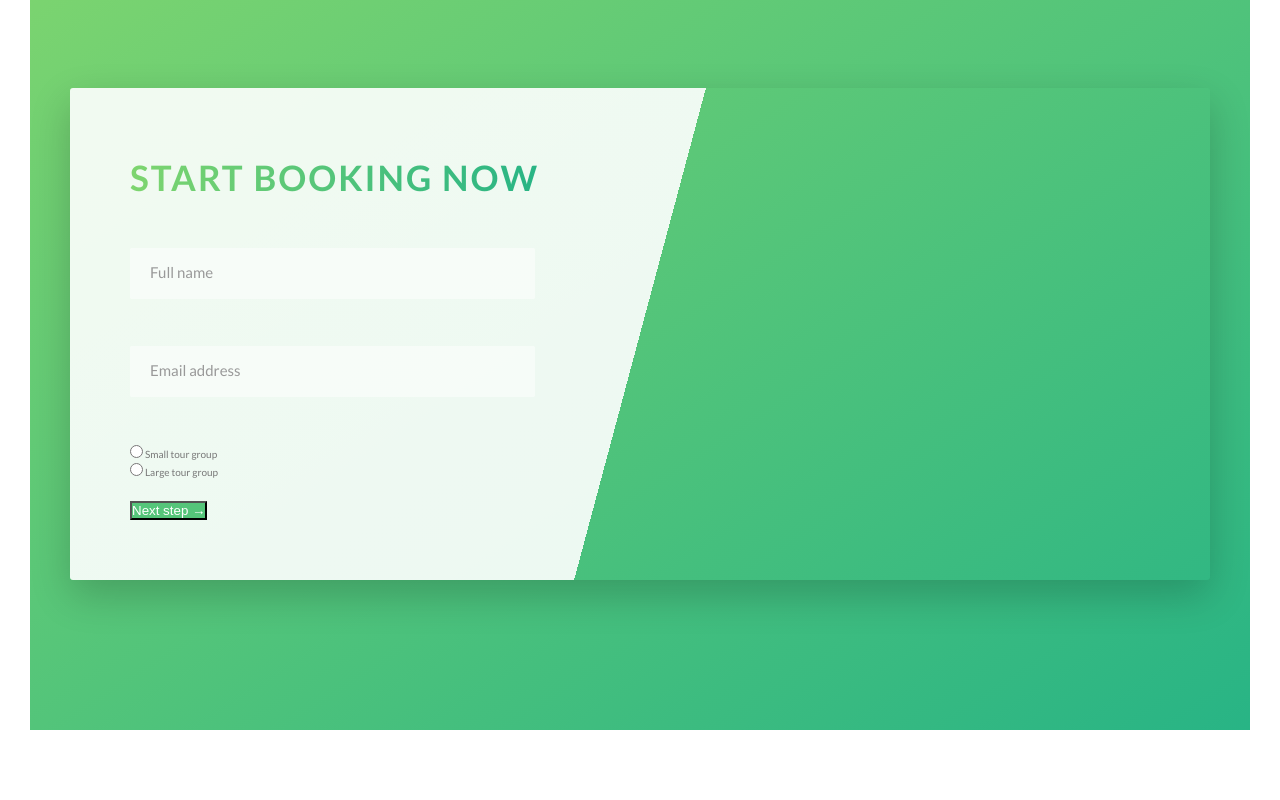
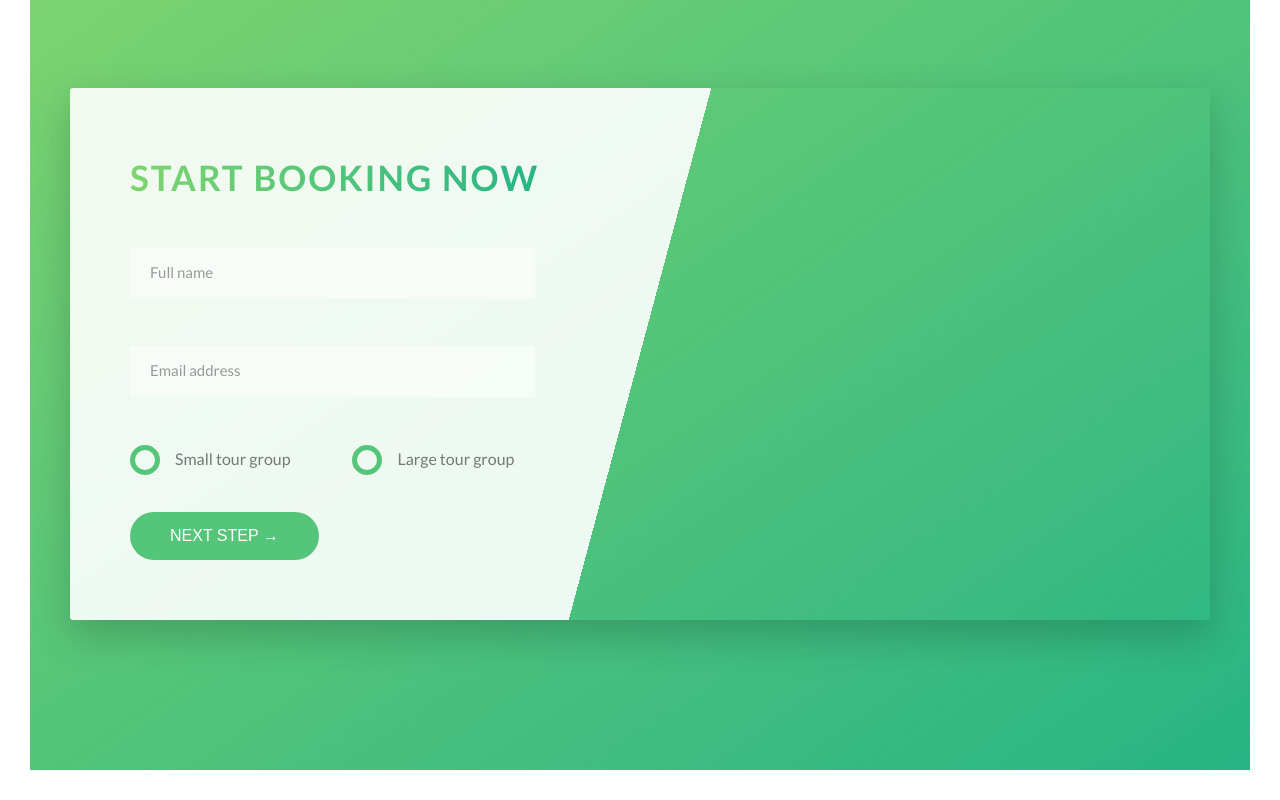
Before and after one commit to rdelbem/advanced-scss-course-project1, a plain HTML site: page index.html in a window 1280 px wide. Shown: the part 4607-5407 px from the top of the page. Before the commit the page ends 5367 px from the top, so only its background shows below. Drawn offline with Linux system fonts and the light colour scheme.

Commit message:
form styling

```diff
--- a/css/style.css
+++ b/css/style.css
@@ -93,24 +93,24 @@ body {
     margin-bottom: 3rem; }
 
 .u-center-text {
-  text-align: center; }
+  text-align: center !important; }
 
 .u-margin-bottom-big {
-  margin-bottom: 8rem; }
+  margin-bottom: 8rem !important; }
 
 .u-margin-bottom-medium {
-  margin-bottom: 4rem; }
+  margin-bottom: 4rem !important; }
 
 .u-margin-bottom-small {
-  margin-bottom: 1.5rem; }
+  margin-bottom: 1.5rem !important; }
 
 .u-margin-top-big {
-  margin-top: 8rem; }
+  margin-top: 8rem !important; }
 
 .u-margin-top-huge {
-  margin-top: 10rem; }
+  margin-top: 10rem !important; }
 
-.btn:link, .btn:visited {
+.btn, .btn:link, .btn:visited {
   text-transform: uppercase;
   text-decoration: none;
   padding: 1.5rem 4rem;
@@ -118,13 +118,15 @@ body {
   border-radius: 10rem;
   transition: all 0.2s;
   position: relative;
-  font-size: 1.6rem; }
+  font-size: 1.6rem;
+  border: none;
+  cursor: pointer; }
 
 .btn:hover {
   transform: translateY(-0.3rem);
   box-shadow: 0 1rem 2rem rgba(0, 0, 0, 0.2); }
 
-.btn:active {
+.btn:active, .btn:focus {
   transform: translateY(-1px);
   box-shadow: 0 0.5rem 1rem rgba(0, 0, 0, 0.2); }
 
@@ -396,7 +398,8 @@ body {
   border: none;
   border-bottom: 3px solid transparent;
   width: 90%;
-  display: block; }
+  display: block;
+  transition: all 0.3s; }
   .form__input:focus {
     outline: none;
     box-shadow: 0 1rem 2rem rgba(0, 0, 0, 0.1);
@@ -418,6 +421,45 @@ body {
   opacity: 0;
   visibility: hidden;
   transform: translateY(-4rem); }
+
+.form__radio-input {
+  display: none; }
+
+.form__radio-group {
+  width: 49%;
+  display: inline-block; }
+
+.form__radio-label {
+  font-size: 1.6rem;
+  cursor: pointer;
+  position: relative;
+  padding-left: 4.5rem; }
+
+.form__radio-button {
+  height: 3rem;
+  width: 3rem;
+  border: 5px solid #55c57a;
+  border-radius: 50%;
+  display: inline-block;
+  position: absolute;
+  left: 0;
+  top: -0.4rem; }
+  .form__radio-button::after {
+    content: "";
+    display: block;
+    height: 1.3rem;
+    width: 1.3rem;
+    border-radius: 50%;
+    position: absolute;
+    top: 50%;
+    left: 50%;
+    transform: translate(-50%, -50%);
+    background-color: #55c57a;
+    opacity: 0;
+    transition: opacity 0.2s; }
+
+.form__radio-input:checked ~ .form__radio-label .form__radio-button:after {
+  opacity: 1; }
 
 .header {
   height: 95vh;
--- a/sass/base/_utilities.scss
+++ b/sass/base/_utilities.scss
@@ -1,18 +1,18 @@
 .u-center-text {
-  text-align: center;
+  text-align: center !important;
 }
 .u-margin-bottom-big {
-  margin-bottom: 8rem;
+  margin-bottom: 8rem !important;
 }
 .u-margin-bottom-medium {
-  margin-bottom: 4rem;
+  margin-bottom: 4rem !important;
 }
 .u-margin-bottom-small {
-  margin-bottom: 1.5rem;
+  margin-bottom: 1.5rem !important;
 }
 .u-margin-top-big {
-  margin-top: 8rem;
+  margin-top: 8rem !important;
 }
 .u-margin-top-huge {
-  margin-top: 10rem;
+  margin-top: 10rem !important;
 }
--- a/sass/components/_button.scss
+++ b/sass/components/_button.scss
@@ -1,4 +1,5 @@
 .btn {
+  &,
   &:link,
   &:visited {
     text-transform: uppercase;
@@ -9,6 +10,9 @@
     transition: all 0.2s;
     position: relative;
     font-size: $default-font-size;
+
+    border: none;
+    cursor: pointer;
   }
 
   &:hover {
@@ -16,7 +20,8 @@
     box-shadow: 0 1rem 2rem rgba($color-black, 0.2);
   }
 
-  &:active {
+  &:active,
+  &:focus {
     transform: translateY(-1px);
     box-shadow: 0 0.5rem 1rem rgba($color-black, 0.2);
   }
--- a/sass/components/_form.scss
+++ b/sass/components/_form.scss
@@ -14,6 +14,7 @@
     border-bottom: 3px solid transparent;
     width: 90%;
     display: block;
+    transition: all 0.3s;
 
     &:focus {
       outline: none;
@@ -44,4 +45,50 @@
     visibility: hidden;
     transform: translateY(-4rem);
   }
+
+  &__radio-input {
+    display: none;
+  }
+
+  &__radio-group {
+    width: 49%;
+    display: inline-block;
+  }
+
+  &__radio-label {
+    font-size: $default-font-size;
+    cursor: pointer;
+    position: relative;
+    padding-left: 4.5rem;
+  }
+
+  &__radio-button {
+    height: 3rem;
+    width: 3rem;
+    border: 5px solid $color-primary;
+    border-radius: 50%;
+    display: inline-block;
+    position: absolute;
+    left: 0;
+    top: -0.4rem;
+
+    &::after {
+      content: "";
+      display: block;
+      height: 1.3rem;
+      width: 1.3rem;
+      border-radius: 50%;
+      position: absolute;
+      top: 50%;
+      left: 50%;
+      transform: translate(-50%, -50%);
+      background-color: $color-primary;
+      opacity: 0;
+      transition: opacity 0.2s;
+    }
+  }
+
+  &__radio-input:checked ~ &__radio-label &__radio-button:after {
+    opacity: 1;
+  }
 }
```
